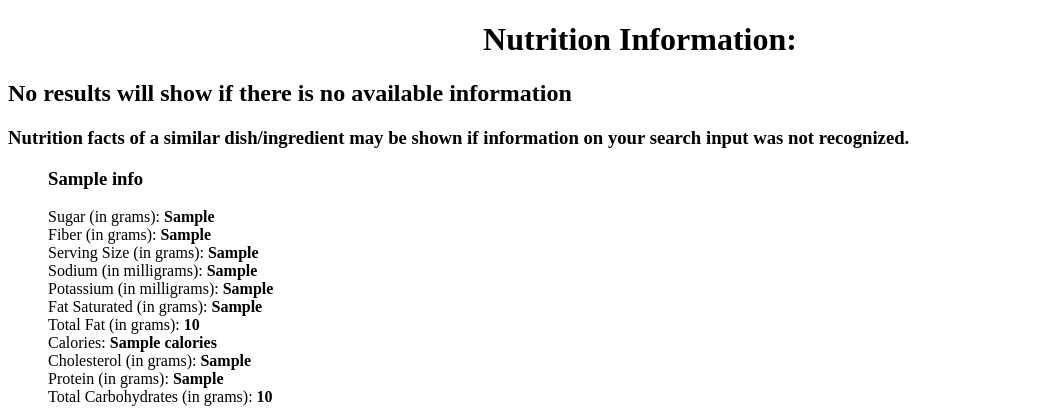
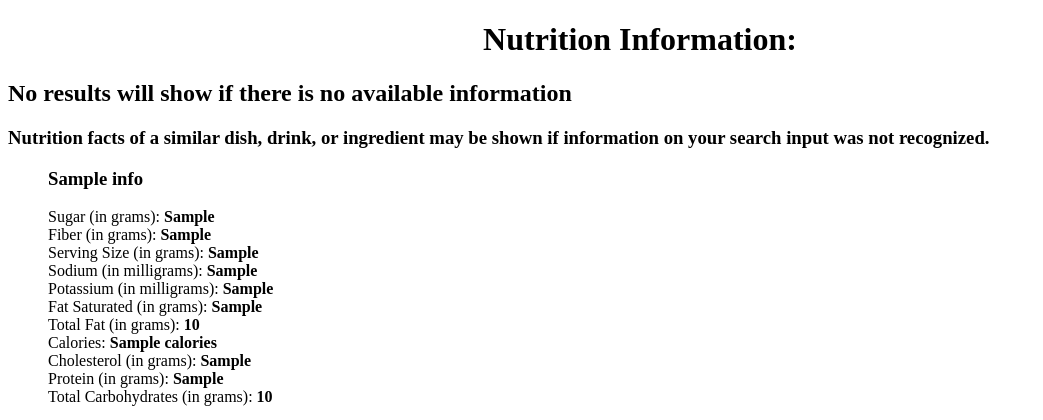
Before and after one commit to Arnav04/ez-menu, a Flask app: template templates/nutrition_info.html in a window 1280 px wide. Shown: the top 420 px of the page, without its empty margins (0-1043 px from the left). Run offline with Flask 2, Linux system fonts and the light colour scheme; the template is opened without the code that fills it: most values are stand-ins (such as "Sample title", 1, 10 or a date in 2020).

Commit message:
Update nutrition_info.html

```diff
--- a/templates/nutrition_info.html
+++ b/templates/nutrition_info.html
@@ -6,7 +6,7 @@
 {% block body %}
 <h1 style="text-align: center"> Nutrition Information: </h1>
 <h2>No results will show if there is no available information</h2>
-<h3>Nutrition facts of a similar dish/ingredient may be shown if information on your search input was not recognized.</h3>
+<h3>Nutrition facts of a similar dish, drink, or ingredient may be shown if information on your search input was not recognized.</h3>
       {% if info %}
       {% for x in info['items'] %}
       <div>
```
